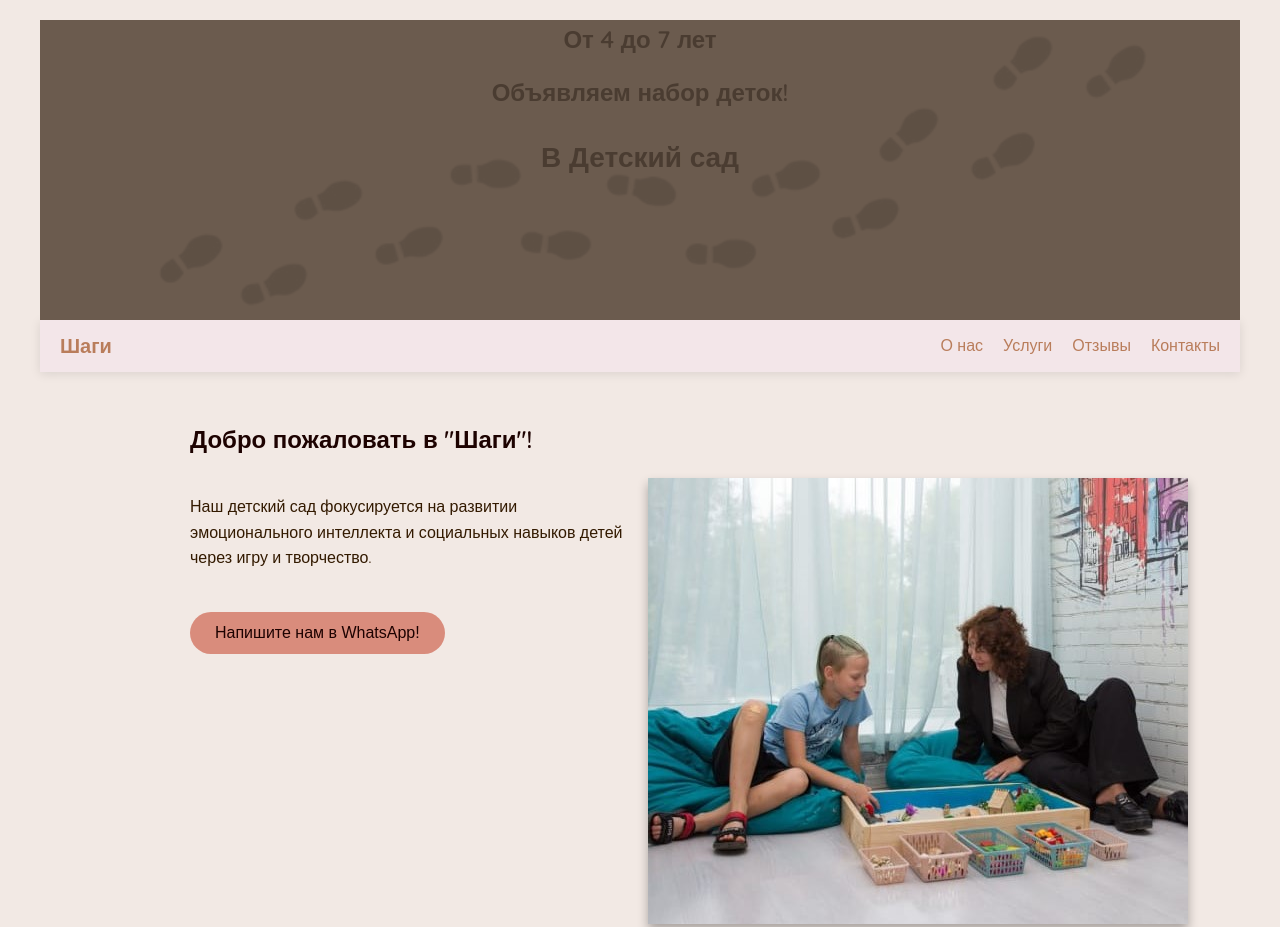
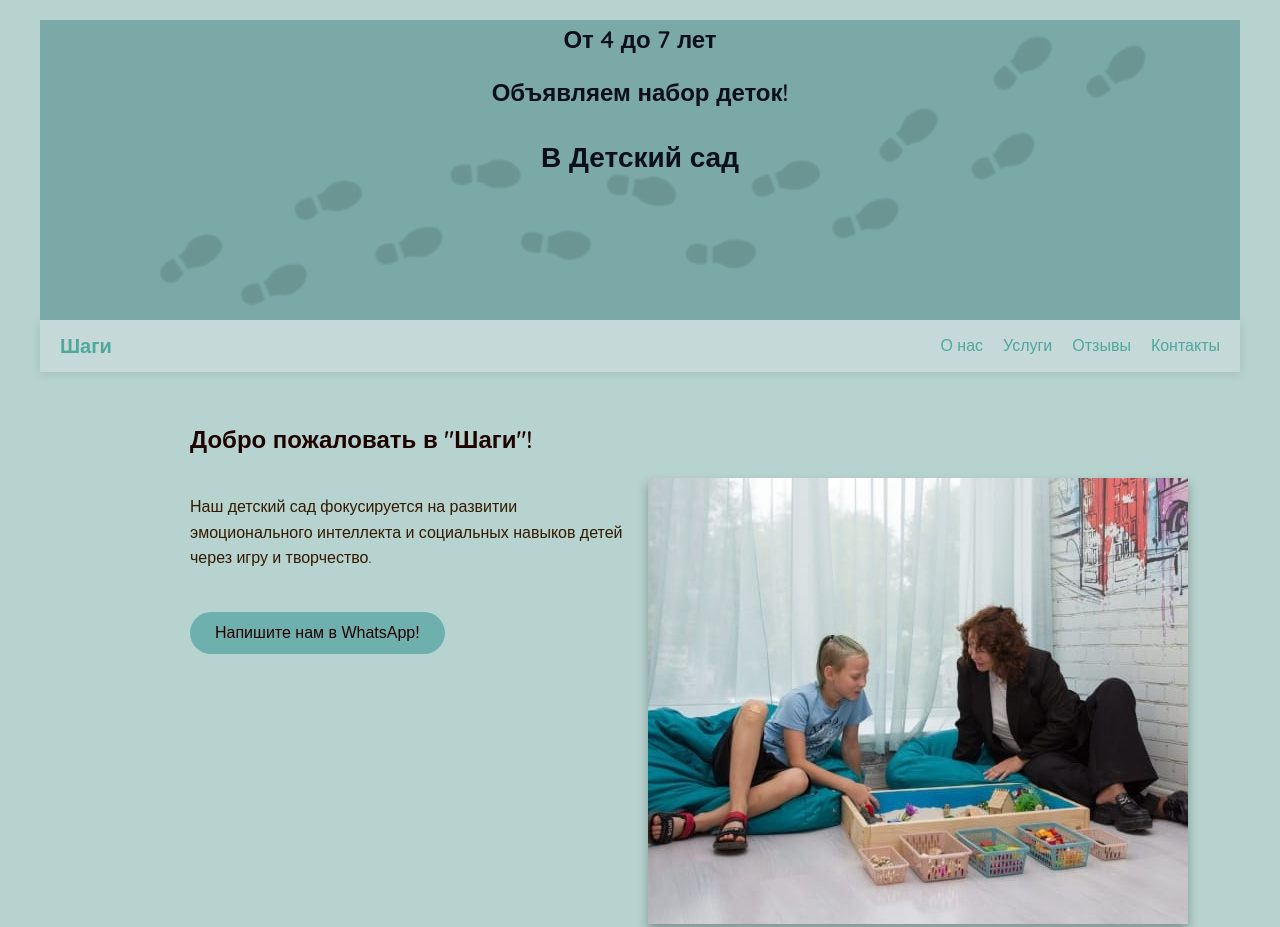
Before and after one commit to waykai-gh/garden-site, a plain HTML site: page index.html in a window 1280 px wide. Shown: the top 927 px of the page. Drawn offline with Linux system fonts and the light colour scheme.

Commit message:
Blue_color_scheme

```diff
--- a/src/css/base.css
+++ b/src/css/base.css
@@ -3,7 +3,7 @@ body {
   font-family: 'Quicksand', sans-serif;
   margin: 0;
   padding: 0;
-  background-color: #F2E9E4;
+  background-color: #B7D3CF;
   color: #331a00;
   line-height: 1.6;
 }
@@ -21,25 +21,25 @@ header {
   background-image: url("../img/steps.png");
   background-size: cover;
   background-position: center;
-  background-color: #6B5B4E;
+  background-color: #7AA9A7;
   position: relative;
   width: 100%;
   height: 300px;
 }
 
 .main-header h1 {
-  color: #4A3C31;
+  color: #0a0f1a;
 }
 
 .main-title h2 {
-  color: #4A3C31;
+  color: #0a0f1a;
   font-size: 24px;
   margin: 10px 0;
   line-height: 1.2;
 }
 
 .main-title h3 {
-  color: #4A3C31;
+  color: #0a0f1a;
   font-size: 28px;
 }
 
@@ -103,7 +103,7 @@ header {
 
 /* Футер */
 footer {
-  background-color: #E9E2DD;
+  background-color: #C4D9D8;
   text-align: center;
   padding: 15px;
   margin-top: 30px;
--- a/src/css/components/buttons.css
+++ b/src/css/components/buttons.css
@@ -2,7 +2,7 @@
 .cta-button {
   text-decoration: none;
   margin-top: 25px;
-  background-color: #D98C7C;
+  background-color: #6EB0AD;
   border: none;
   padding: 12px 25px;
   font-size: 16px;
@@ -12,7 +12,7 @@
 }
 
 .cta-button:hover {
-  background-color: #C06B5A;
+  background-color: #5F8E8C;
   transform: scale(1.05);
 }
 
@@ -24,7 +24,7 @@
 .review-button {
   text-decoration: none;
   margin-top: 25px;
-  background-color: #D98C7C;
+  background-color: #6EB0AD;
   border: none;
   padding: 12px 25px;
   font-size: 16px;
@@ -34,7 +34,7 @@
 }
 
 .review-button:hover {
-  background-color: #C06B5A;
+  background-color: #5F8E8C;
   transform: scale(1.05);
 }
 
--- a/src/css/components/navbar.css
+++ b/src/css/components/navbar.css
@@ -8,14 +8,14 @@
     justify-content: space-between;
     align-items: center;
     padding: 10px 20px;
-    background-color: #F3E6E9;
+    background-color: #C4D9D8;
     box-shadow: 0 2px 10px rgba(0, 0, 0, 0.1);
     transition: none;
 }
 
 .navbar-logo {
     font-size: 20px;
-    color: #B97D5B;
+    color: #4FA79D;
     text-decoration: none;
     font-weight: bold;
     transition: color 0.3s ease;
@@ -31,17 +31,17 @@
 
 .navbar-menu li a {
     text-decoration: none;
-    color: #B97D5B;
+    color: #4FA79D;
     font-weight: 500;
     transition: color 0.3s ease;
 }
 
 .navbar-menu li a:hover {
-    color: #C06B5A;
+    color: #5F8E8C;
 }
 
 .navbar-logo:hover {
-    color: #C06B5A;
+    color: #5F8E8C;
 }
 
 @media (max-width: 768px) {
```
